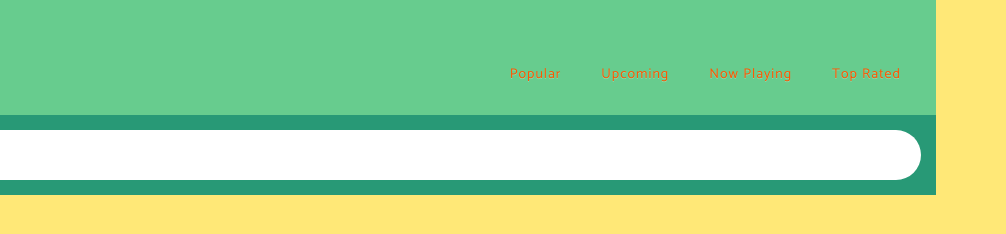
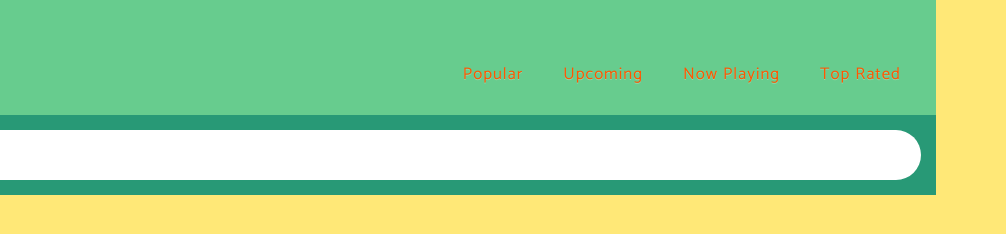
Before and after one commit to Tsuna-mi/angular-project-movies, a plain HTML site: page index.html in a window 1280 px wide. Shown: the full height of the page, 274-1280 px from the left. Drawn offline with nearby package versions, Linux system fonts and the light colour scheme; no server answers.

Commit message:
prueba path

```diff
--- a/css/styles.css
+++ b/css/styles.css
@@ -35,7 +35,7 @@ header img{
 #menu.nav{
 	margin:45px 15px 10px ;
 	float: right;
-
+	font-size: 1.2em;
 }
 #menu.nav li{
 	text-transform: capitalize;
```
Also changed, not shown: js/routing/movRouting.js (+5 -5 lines).
